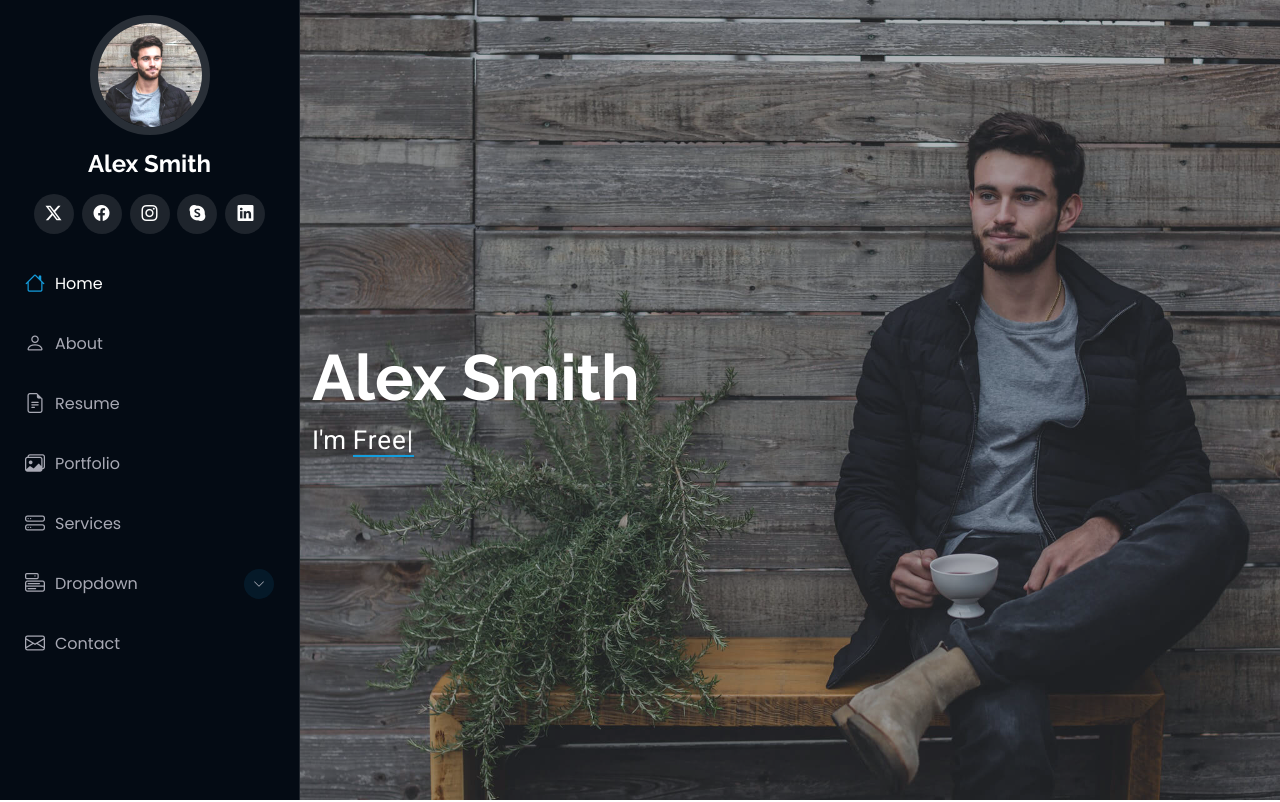
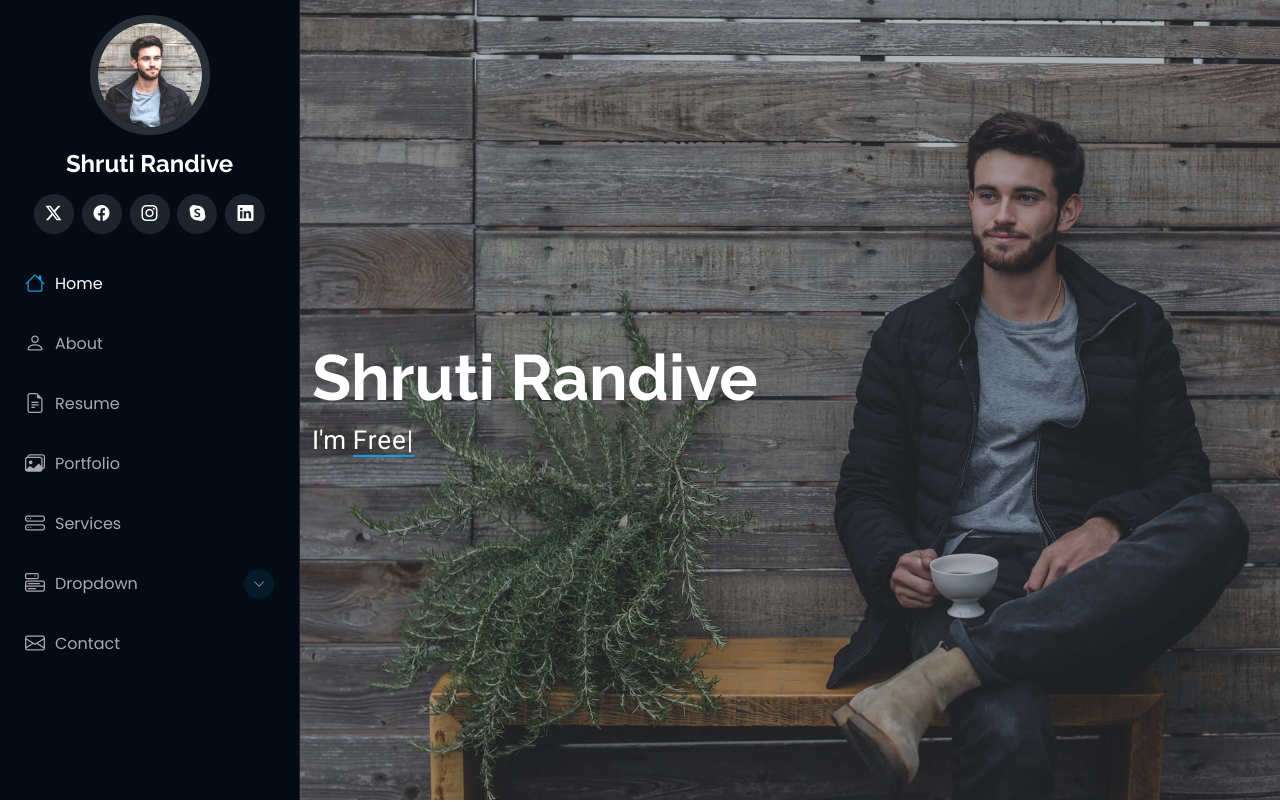
Before and after one commit to s1ddly/shruti, a plain HTML site: page index.html in a window 1280 px wide. Shown: the top 802 px of the page. Drawn offline with Linux system fonts and the light colour scheme.

Commit message:
changing name to shruti

```diff
--- a/index.html
+++ b/index.html
@@ -4,7 +4,7 @@
 <head>
   <meta charset="utf-8">
   <meta content="width=device-width, initial-scale=1.0" name="viewport">
-  <title>Index - iPortfolio Bootstrap Template</title>
+  <title>Shruti Randive</title>
   <meta content="" name="description">
   <meta content="" name="keywords">
 
@@ -48,7 +48,7 @@
     <a href="index.html" class="logo d-flex align-items-center justify-content-center">
       <!-- Uncomment the line below if you also wish to use an image logo -->
       <!-- <img src="assets/img/logo.png" alt=""> -->
-      <h1 class="sitename">Alex Smith</h1>
+      <h1 class="sitename">Shruti Randive</h1>
     </a>
 
     <div class="social-links text-center">
@@ -97,7 +97,7 @@
       <img src="assets/img/hero-bg.jpg" alt="" data-aos="fade-in" class="">
 
       <div class="container" data-aos="fade-up" data-aos-delay="100">
-        <h2>Alex Smith</h2>
+        <h2>Shruti Randive</h2>
         <p>I'm <span class="typed" data-typed-items="Designer, Developer, Freelancer, Photographer">Designer</span><span class="typed-cursor typed-cursor--blink" aria-hidden="true"></span><span class="typed-cursor typed-cursor--blink" aria-hidden="true"></span></p>
       </div>
 
```
